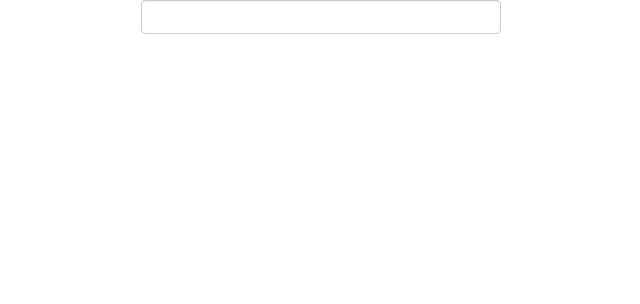
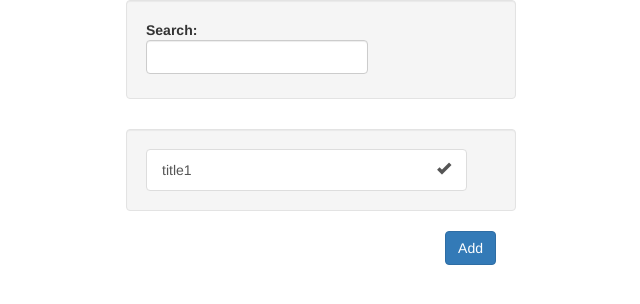
Before and after one commit to deebeel/angular-todo, a plain HTML site: page app/index.html in a window 1280 px wide. Shown: the whole page, without its empty margins (319-959 px from the left). Drawn offline with nearby package versions, Linux system fonts and the light colour scheme; some packages are replaced by stand-ins of ours.

Commit message:
html files

```diff
--- a/app/index.html
+++ b/app/index.html
@@ -7,7 +7,7 @@
             src="https://cdnjs.cloudflare.com/ajax/libs/angular.js/1.4.7/angular-route.js"></script>
 </head>
 <body>
-<div ng-view></div>
+<div ng-view class="container"></div>
 <script type="text/javascript" src="js/services.js"></script>
 <script type="text/javascript" src="js/controllers.js"></script>
 <script type="text/javascript" src="js/app.js"></script>
--- a/app/partials/list.html
+++ b/app/partials/list.html
@@ -1,17 +1,27 @@
-<div class="container" ng-init="reset()">
+<div ng-init="reset()">
     <section class="row">
-        <div class="col-xs-4 col-xs-offset-4">
-            <input type="text" class="form-control"/>
+        <div class="well form-group col-xs-4 col-xs-offset-4">
+                <label class="control-label">
+                    Search:
+                    <input type="text" class="form-control" ng-model="search"/>
+                </label>
         </div>
     </section>
     <section class="row" style="margin-top: 10px">
-        <div class="col-xs-4 col-xs-offset-4">
+        <div class="well col-xs-4 col-xs-offset-4">
             <div class="list-group">
-                <a href="#" class="list-group-item" ng-repeat="todo in data.todos" ng-click="selectTodo($index)">
-                    {{todo.title}}
-                    <span class="pull-right glyphicon" ng-class="{'glyphicon-ok':todo.done}"/>
-                </a>
+                <div ng-repeat="todo in todos() | filter:search">
+                    <a ng-click="selectTodo(todo)"
+                       ng-href="#/todos/{{todo.title}}"
+                       class="list-group-item col-xs-11">
+                        {{todo.title}}
+                        <span class="pull-right glyphicon" ng-class="{'glyphicon-ok':todo.done}"></span>
+                    </a>
+                </div>
             </div>
         </div>
     </section>
+    <footer class="col-xs-4 col-xs-offset-4">
+        <a class="pull-right btn btn-primary" href="#/todos/new" ng-click="add()">Add</a>
+    </footer>
 </div>
```
Also changed, not shown: app/partials/item.html (+19 -8 lines).
